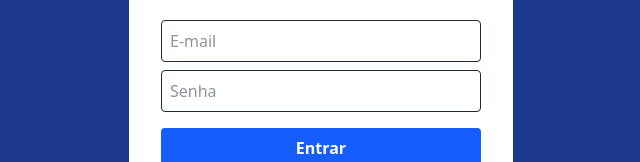
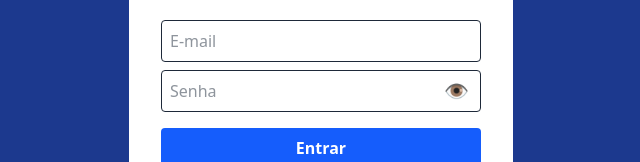
Before and after one commit to dperrut/sistema-financeiro, a React (Vite) app: page / in a window 1280 px wide. Shown: the part 316-478 px from the top of the page, without its empty margins (319-959 px from the left). Built offline with nearby package versions, Linux system fonts and the light colour scheme; no server answers.

Commit message:
Restaurando função de mostrar/esconder senha

```diff
--- a/src/App.jsx
+++ b/src/App.jsx
@@ -59,6 +59,7 @@ export default function App() {
   const [newExpenseCat, setNewExpenseCat] = useState('');
   const [newIncomeCat, setNewIncomeCat] = useState('');
   const [joinFamilyForm, setJoinFamilyForm] = useState({ familyId: '', pin: '' });
+  const [showPassword, setShowPassword] = useState(false);
 
   // --- FUNÇÕES DE FORMATAÇÃO (FASE 3) ---
   const formatMonthYear = (date) => date.toLocaleDateString('pt-BR', { month: 'long', year: 'numeric' });
@@ -413,10 +414,36 @@ export default function App() {
       <div className="min-h-screen bg-blue-900 flex items-center justify-center p-4 text-white">
           <form onSubmit={handleAuth} className="bg-white p-8 rounded-xl text-gray-800 w-full max-w-sm">
               <h2 className="text-2xl font-bold mb-4">Acesso Familiar</h2>
-              <input className="w-full p-2 border rounded mb-2" type="email" placeholder="E-mail" value={loginForm.email} onChange={e=>setLoginForm({...loginForm, email:e.target.value})} />
-              <input className="w-full p-2 border rounded mb-4" type="password" placeholder="Senha" value={loginForm.password} onChange={e=>setLoginForm({...loginForm, password:e.target.value})} />
+
+              <input
+                className="w-full p-2 border rounded mb-2"
+                type="email"
+                placeholder="E-mail"
+                value={loginForm.email}
+                onChange={e=>setLoginForm({...loginForm, email:e.target.value})}
+                required
+              />
+
+              <div className="relative mb-4">
+                  <input
+                    className="w-full p-2 border rounded pr-10"
+                    type={showPassword ? "text" : "password"}
+                    placeholder="Senha"
+                    value={loginForm.password}
+                    onChange={e=>setLoginForm({...loginForm, password:e.target.value})}
+                    required
+                  />
+                  <button
+                    type="button"
+                    onClick={() => setShowPassword(!showPassword)}
+                    className="absolute right-3 top-1/2 -translate-y-1/2 text-gray-500 hover:text-gray-700 text-xl"
+                  >
+                    {showPassword ? "👁️‍🗨️" : "👁️"}
+                  </button>
+              </div>
+
               <button className="w-full bg-blue-600 text-white p-2 rounded font-bold">Entrar</button>
-              <button type="button" onClick={() => setAuthMode('register')} className="w-full mt-2 text-sm text-blue-600">Criar nova conta</button>
+              <button type="button" onClick={() => setAuthMode('register')} className="w-full mt-2 text-sm text-blue-600 text-center block">Criar nova conta</button>
           </form>
       </div>
   );
```
